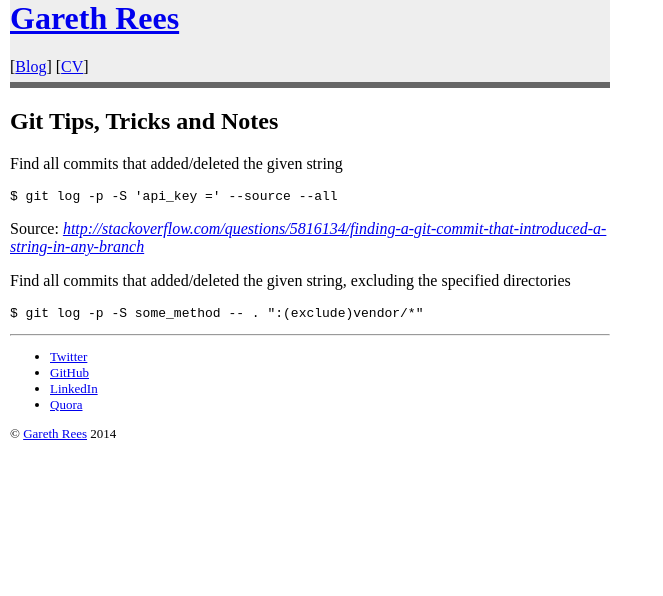
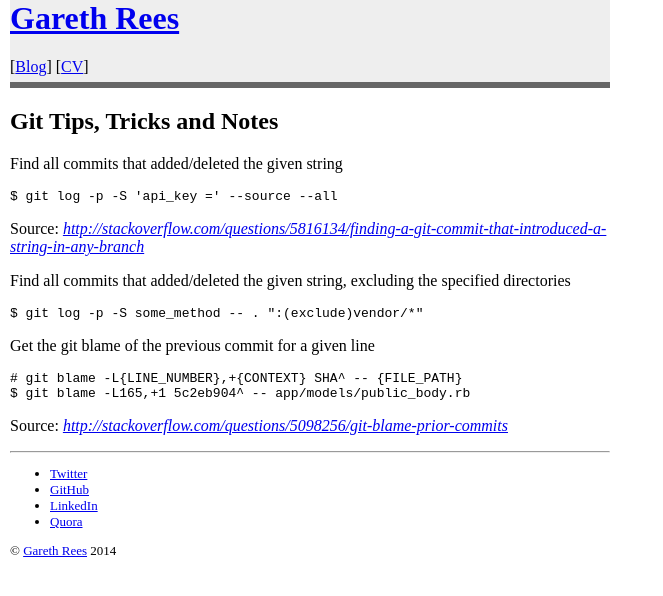
Before and after one commit to garethrees/garethrees.github.com, a Jekyll site: the page built from _posts/2014-10-03-git-notes.md, in a window 1280 px wide. Shown: the top 596 px of the page, without its empty margins (0-663 px from the left). Built offline with Jekyll 4.4.1, drawn with Linux system fonts in a browser that asks for light colours.

Commit message:
Add git blame previous commit

```diff
--- a/_posts/2014-10-03-git-notes.md
+++ b/_posts/2014-10-03-git-notes.md
@@ -14,3 +14,10 @@ Source: _<http://stackoverflow.com/questions/5816134/finding-a-git-commit-that-i
 Find all commits that added/deleted the given string, excluding the specified directories
 
     $ git log -p -S some_method -- . ":(exclude)vendor/*"
+
+Get the git blame of the previous commit for a given line
+
+    # git blame -L{LINE_NUMBER},+{CONTEXT} SHA^ -- {FILE_PATH}
+    $ git blame -L165,+1 5c2eb904^ -- app/models/public_body.rb
+
+Source: _<http://stackoverflow.com/questions/5098256/git-blame-prior-commits>_
```
